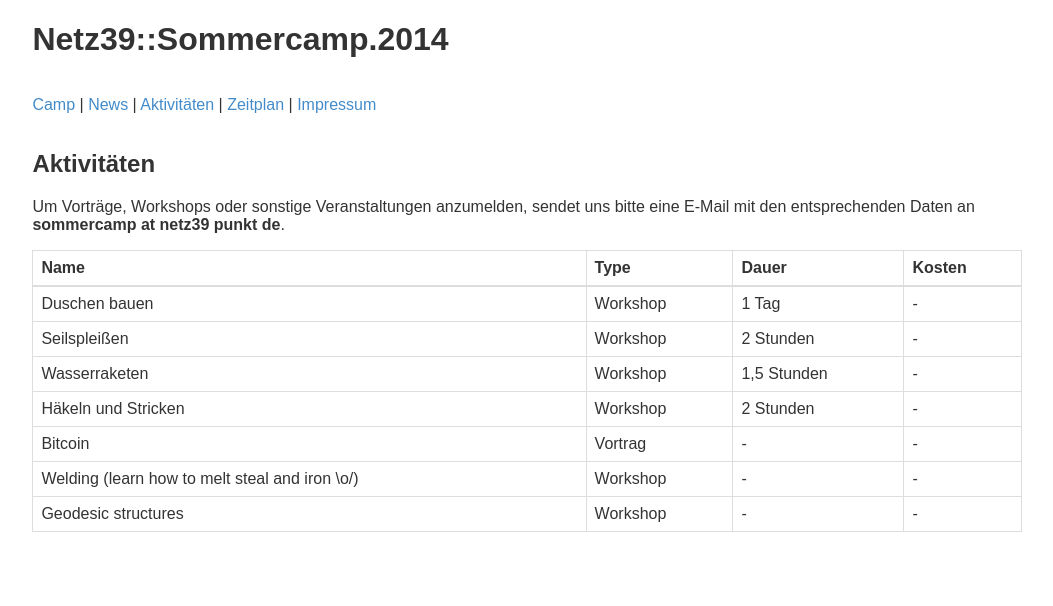
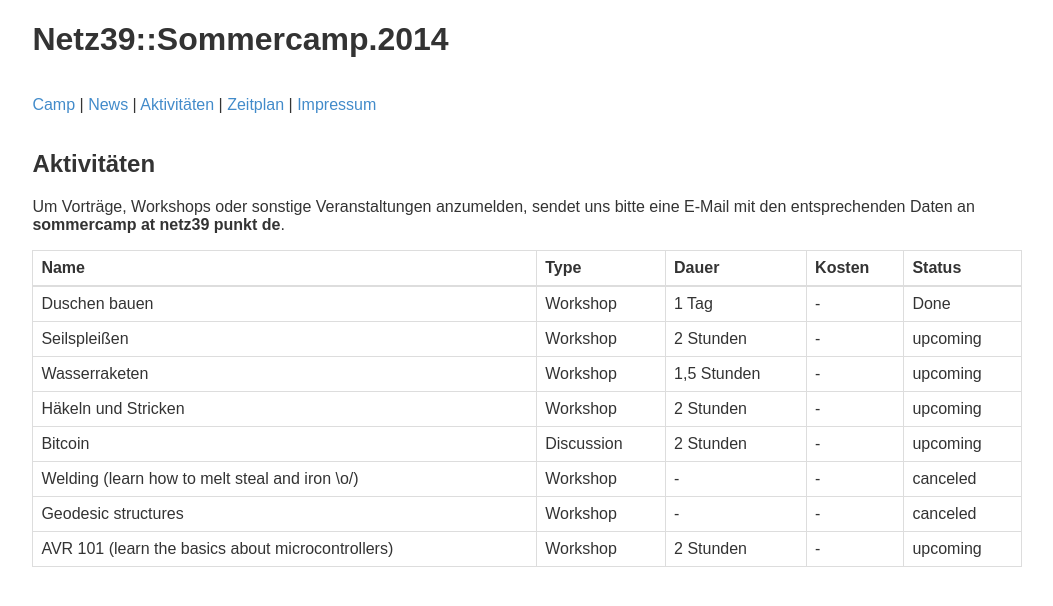
Before and after one commit to netz39/sommercamp2014, a Jekyll site: the page built from activities/index.md, in a window 1280 px wide. Shown: the top 606 px of the page, without its empty margins (114-1167 px from the left). Built offline with Jekyll 4.4.1, drawn with Linux system fonts in a browser that asks for light colours.

```diff
--- a/activities/index.md
+++ b/activities/index.md
@@ -6,13 +6,14 @@ title: Aktivitäten
 Um Vorträge, Workshops oder sonstige Veranstaltungen anzumelden, sendet uns bitte eine E-Mail mit den entsprechenden Daten an **sommercamp at netz39 punkt de**.
 
 |---
-| Name | Type | Dauer | Kosten
-|:-|:-|:-|:-
-| Duschen bauen | Workshop | 1 Tag | -
-| Seilspleißen | Workshop | 2 Stunden | -
-| Wasserraketen | Workshop | 1,5 Stunden | -
-| Häkeln und Stricken | Workshop | 2 Stunden | -
-| Bitcoin | Vortrag | - | -
-| Welding (learn how to melt steal and iron \o/) | Workshop | - | -
-| Geodesic structures | Workshop | - | -
+| Name | Type | Dauer | Kosten | Status
+|:-|:-|:-|:-|:-
+| Duschen bauen | Workshop | 1 Tag | - | Done
+| Seilspleißen | Workshop | 2 Stunden | - | upcoming
+| Wasserraketen | Workshop | 1,5 Stunden | - | upcoming
+| Häkeln und Stricken | Workshop | 2 Stunden | - | upcoming
+| Bitcoin | Discussion | 2 Stunden | - | upcoming
+| Welding (learn how to melt steal and iron \o/) | Workshop | - | - | canceled
+| Geodesic structures | Workshop | - | - | canceled
+| AVR 101 (learn the basics about microcontrollers) | Workshop | 2 Stunden | - | upcoming
 |---
--- a/index.html
+++ b/index.html
@@ -19,7 +19,7 @@ layout: default
 
     <h2>Anreise:</h2>
     <h3>per Auto</h3>
-    <p>Autobahn <b>A2</b> aus Richtung Hannover -> Abfahrt <b>Magdeburg-Zentrum</b> -> <b>B189</b> Richtung <b>Stendal</b> -> In <b>Colbitz</b> erste Querstraße rechts K1174 Richtung <b>Angern</b> -> Nach ca. 5 Minuten rechts in den Wald einfahren (<b>Achtung!</b> Nicht zu schnell fahren, man übersieht es!)</p>
+    <p>Autobahn <b>A2</b> aus Richtung Hannover -> Abfahrt <b>Magdeburg-Zentrum</b> -> <b>B189</b> Richtung <b>Stendal</b> -> Kurz hinter <b>Colbitz</b> am Kreisverkehr erste Ausfahrt auf K1174 in Richtung <b>Angern</b> -> Nach ca. 5 Minuten rechts in den Wald einfahren (<b>Achtung!</b> Nicht zu schnell fahren, man übersieht es!)</p>
     <p>Autobahn <b>A14</b> aus Richtung Leipzig/Halle -> Abfahrt auf <b>A2</b> Richtung <b>Magdeburg</b> -> siehe Anfahrt von A2</p>
 
     <h3>per Zug</h3>
```
Also changed, not shown: schedule/index.md (+6 -7 lines).
